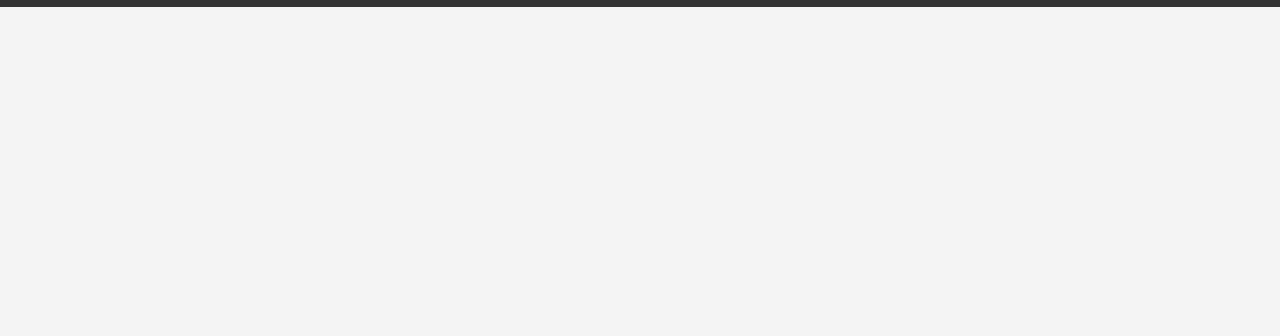
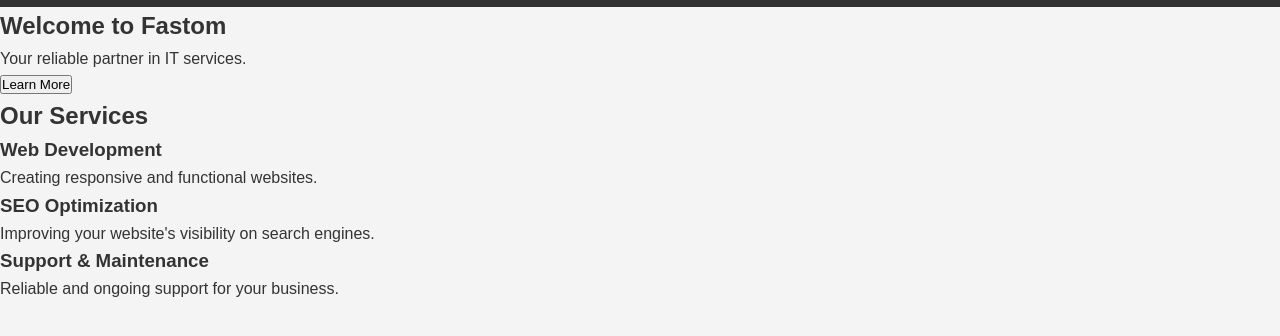
Before and after one commit to 1nxiz/lab.5ppi, a plain HTML site: page index.html in a window 1280 px wide. Shown: the part 64-400 px from the top of the page. Drawn offline with Linux system fonts and the light colour scheme.

Commit message:
mainfunc

```diff
--- a/index.html
+++ b/index.html
@@ -22,5 +22,27 @@
             </ul>
         </nav>
     </header>
+    <main>
+        <section class="hero">
+            <h2>Welcome to Fastom</h2>
+            <p>Your reliable partner in IT services.</p>
+            <button>Learn More</button>
+        </section>
 
+        <section class="services">
+            <h2>Our Services</h2>
+            <div class="service-box">
+                <h3>Web Development</h3>
+                <p>Creating responsive and functional websites.</p>
+            </div>
+            <div class="service-box">
+                <h3>SEO Optimization</h3>
+                <p>Improving your website's visibility on search engines.</p>
+            </div>
+            <div class="service-box">
+                <h3>Support & Maintenance</h3>
+                <p>Reliable and ongoing support for your business.</p>
+            </div>
+        </section>
+    </main>
 </html>
```
